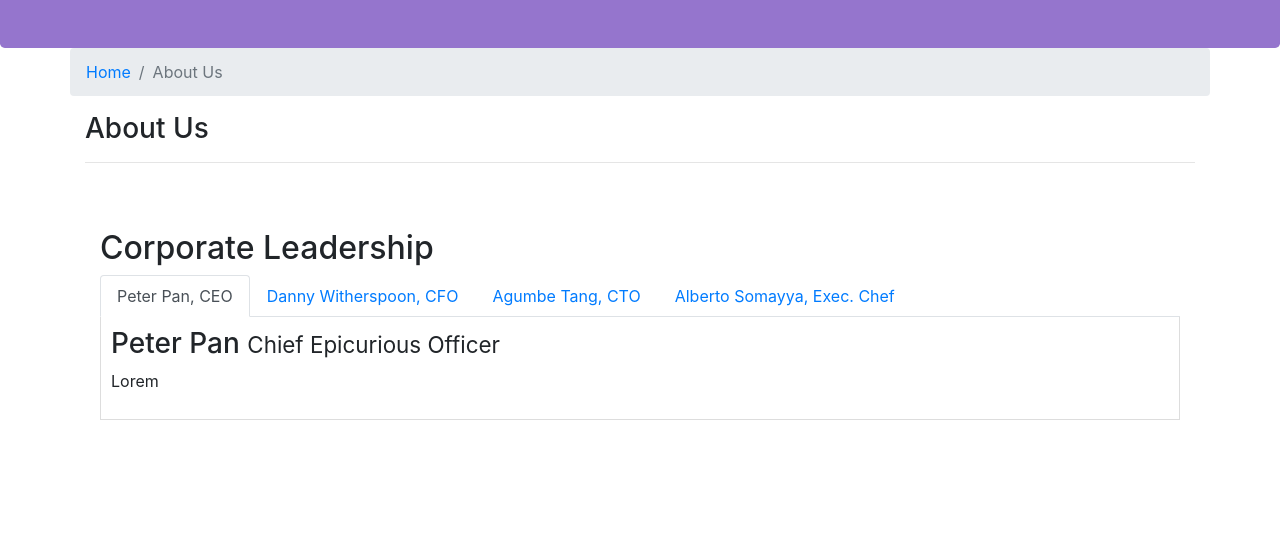
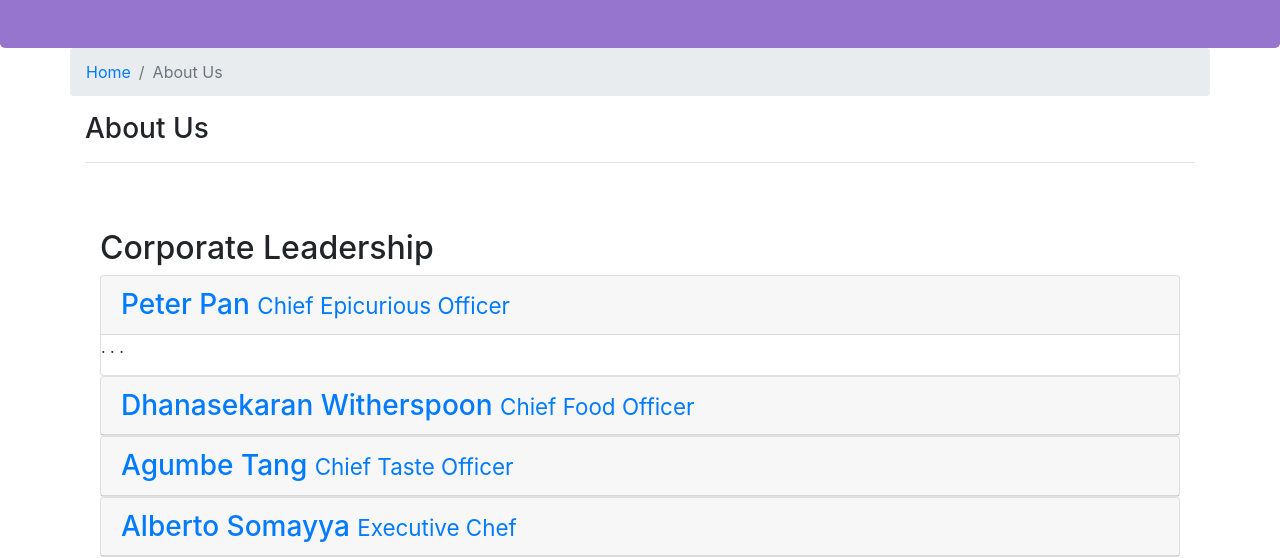
Before and after one commit to PvlSport/bootstrap, a website: page aboutus.html in a window 1280 px wide. Shown: the part 265-823 px from the top of the page. Drawn offline with nearby package versions, Linux system fonts and the light colour scheme.

Commit message:
Accordion

```diff
--- a/aboutus.html
+++ b/aboutus.html
@@ -64,7 +64,9 @@
         <div class="row row-content">
             <div class="col">
                 <h2>Corporate Leadership</h2>
-                <ul class="nav nav-tabs" id="myTab" role="tablist">
+
+                <!-- Tabs -->
+                <!-- <ul class="nav nav-tabs" id="myTab" role="tablist">
                     <li class="nav-item">
                         <a class="nav-link active" href="#peter"
                         role="tab" data-toggle="tab">Peter Pan, CEO</a>
@@ -100,6 +102,65 @@
                     <div role="tabpanel" class="tab-pane fade" id="alberto">
                         <h3>alberto Pan <small>Chief Epicurious Officer</small></h3>
                         <p> ... </p>
+                    </div>
+                </div>             -->
+
+                <div id="accordion" role="tablist">
+                    <div class="card">
+                        <div class="card-header" role="tab" id="peterhead">
+                            <h3 class="mb-0">
+                                <a data-toggle="collapse" data-parent="#accordion" href="#peter">
+                                Peter Pan <small>Chief Epicurious Officer</small>
+                                </a>
+                            </h3>
+                        </div>
+                        <div role="tabpanel" class="collapse show" id="peter">
+                            <div class="card-block">
+                            <p class="hidden-xs-down">. . .</p>
+                            </div>
+                        </div>
+                    </div>
+                    <div class="card">
+                        <div class="card-header" role="tab" id="dannyhead">
+                            <h3 class="mb-0">
+                                <a class="collapsed" data-toggle="collapse" data-parent="#accordion" href="#danny">
+                                Dhanasekaran Witherspoon <small>Chief Food Officer</small>
+                                </a>
+                            </h3>
+                        </div>
+                        <div role="tabpanel" class="collapse" id="danny">
+                            <div class="card-block">
+                            <p class="hidden-xs-down">. . .</em></p>
+                            </div>
+                        </div>
+                    </div>
+                    <div class="card">
+                        <div class="card-header" role="tab" id="agumbehead">
+                            <h3 class="mb-0">
+                                <a class="collapsed" data-toggle="collapse" data-parent="#accordion" href="#agumbe">
+                                Agumbe Tang <small>Chief Taste Officer</small>
+                                </a>
+                            </h3>
+                        </div>
+                        <div role="tabpanel" class="collapse" id="agumbe">
+                            <div class="card-block">
+                            <p class="hidden-xs-down">. . .</em></p>
+                            </div>
+                        </div>
+                    </div>
+                    <div class="card">
+                        <div class="card-header" role="tab" id="albertohead">
+                            <h3 class="mb-0">
+                                <a class="collapsed" data-toggle="collapse" data-parent="#accordion" href="#alberto">
+                                Alberto Somayya <small>Executive Chef</small>
+                                </a>
+                            </h3>
+                        </div>
+                        <div role="tabpanel" class="collapse" id="alberto">
+                            <div class="card-block">
+                            <p class="hidden-xs-down">. . .</em></p>
+                            </div>
+                        </div>
                     </div>
                 </div>
             </div>
```
